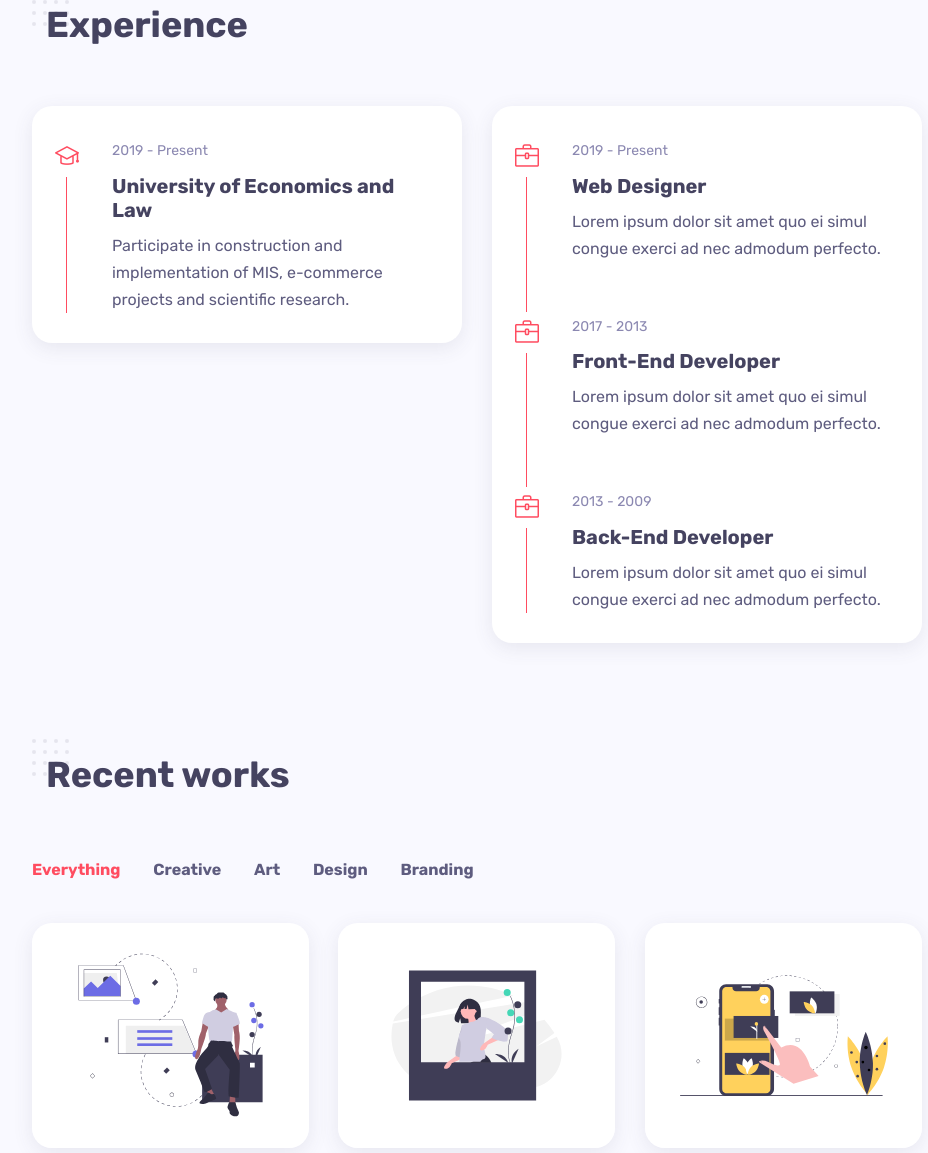
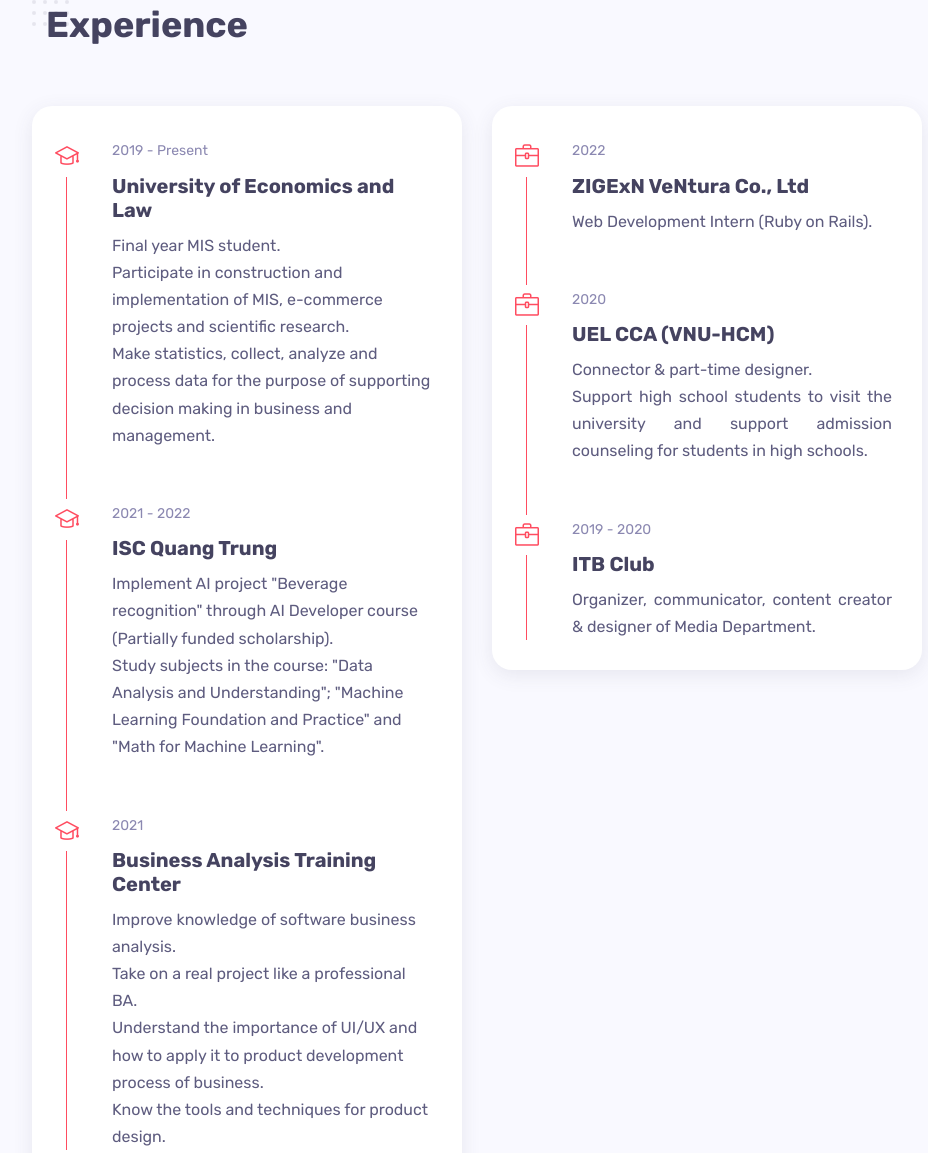
Before and after one commit to longphanquangminh/Long-Phan-Resume, a plain HTML site: page index.html in a window 1280 px wide. Shown: the part 2408-3561 px from the top of the page, without its empty margins (308-1236 px from the left). Drawn offline with nearby package versions, Linux system fonts and the light colour scheme; a web font is replaced by a local one.

Commit message:
push (celebrating Argentina champ)

```diff
--- a/index.html
+++ b/index.html
@@ -400,7 +400,32 @@
                                 <div class="content">
                                     <span class="time">2019 - Present</span>
                                     <h3 class="title">University of Economics and Law</h3>
+                                    <p>Final year MIS student.</p>
                                     <p>Participate in construction and implementation of MIS, e-commerce projects and scientific research.</p>
+                                    <p>Make statistics, collect, analyze and process data for the purpose of supporting decision making in business and management.</p>
+                                </div>
+                            </div>
+
+                            <!-- timeline item -->
+                            <div class="timeline-container wow fadeInUp">
+                                <div class="content">
+                                    <span class="time">2021 - 2022</span>
+                                    <h3 class="title">ISC Quang Trung</h3>
+                                    <p>Implement AI project "Beverage recognition" through AI Developer course (Partially funded scholarship).</p>
+                                    <p>Study subjects in the course: "Data Analysis and Understanding"; "Machine Learning Foundation and Practice" and "Math for Machine Learning".</p>
+                                </div>
+                            </div>
+
+                            <!-- timeline item -->
+                            <div class="timeline-container wow fadeInUp">
+                                <div class="content">
+                                    <span class="time">2021</span>
+                                    <h3 class="title">Business Analysis Training Center</h3>
+                                    <p>Improve knowledge of software business analysis.
+                                    </p>
+                                    <p>Take on a real project like a professional BA.</p>
+                                    <p>Understand the importance of UI/UX and how to apply it to product development process of business.</p>
+                                    <p>Know the tools and techniques for product design.</p>
                                 </div>
                             </div>
 
@@ -411,7 +436,7 @@
 
                     </div>
 
-                    <div class="col-md-6">
+                    <div class="col-md-6" style="text-align: justify;">
 
                         <!-- responsive spacer -->
                         <div class="spacer d-md-none d-lg-none" data-height="30"></div>
@@ -422,27 +447,28 @@
                             <!-- timeline item -->
                             <div class="timeline-container wow fadeInUp">
                                 <div class="content">
-                                    <span class="time">2019 - Present</span>
-                                    <h3 class="title">Web Designer</h3>
-                                    <p>Lorem ipsum dolor sit amet quo ei simul congue exerci ad nec admodum perfecto.</p>
+                                    <span class="time">2022</span>
+                                    <h3 class="title">ZIGExN VeNtura Co., Ltd</h3>
+                                    <p>Web Development Intern (Ruby on Rails).</p>
                                 </div>
                             </div>
 
                             <!-- timeline item -->
                             <div class="timeline-container wow fadeInUp" data-wow-delay="0.2s">
                                 <div class="content">
-                                    <span class="time">2017 - 2013</span>
-                                    <h3 class="title">Front-End Developer</h3>
-                                    <p>Lorem ipsum dolor sit amet quo ei simul congue exerci ad nec admodum perfecto.</p>
+                                    <span class="time">2020</span>
+                                    <h3 class="title">UEL CCA (VNU-HCM)</h3>
+                                    <p>Connector & part-time designer.</p>
+                                    <p>Support high school students to visit the university and support admission counseling for students in high schools.</p>
                                 </div>
                             </div>
 
                             <!-- timeline item -->
                             <div class="timeline-container wow fadeInUp" data-wow-delay="0.4s">
                                 <div class="content">
-                                    <span class="time">2013 - 2009</span>
-                                    <h3 class="title">Back-End Developer</h3>
-                                    <p>Lorem ipsum dolor sit amet quo ei simul congue exerci ad nec admodum perfecto.</p>
+                                    <span class="time">2019 - 2020</span>
+                                    <h3 class="title">ITB Club</h3>
+                                    <p>Organizer, communicator, content creator & designer of Media Department.</p>
                                 </div>
                             </div>
 
```
